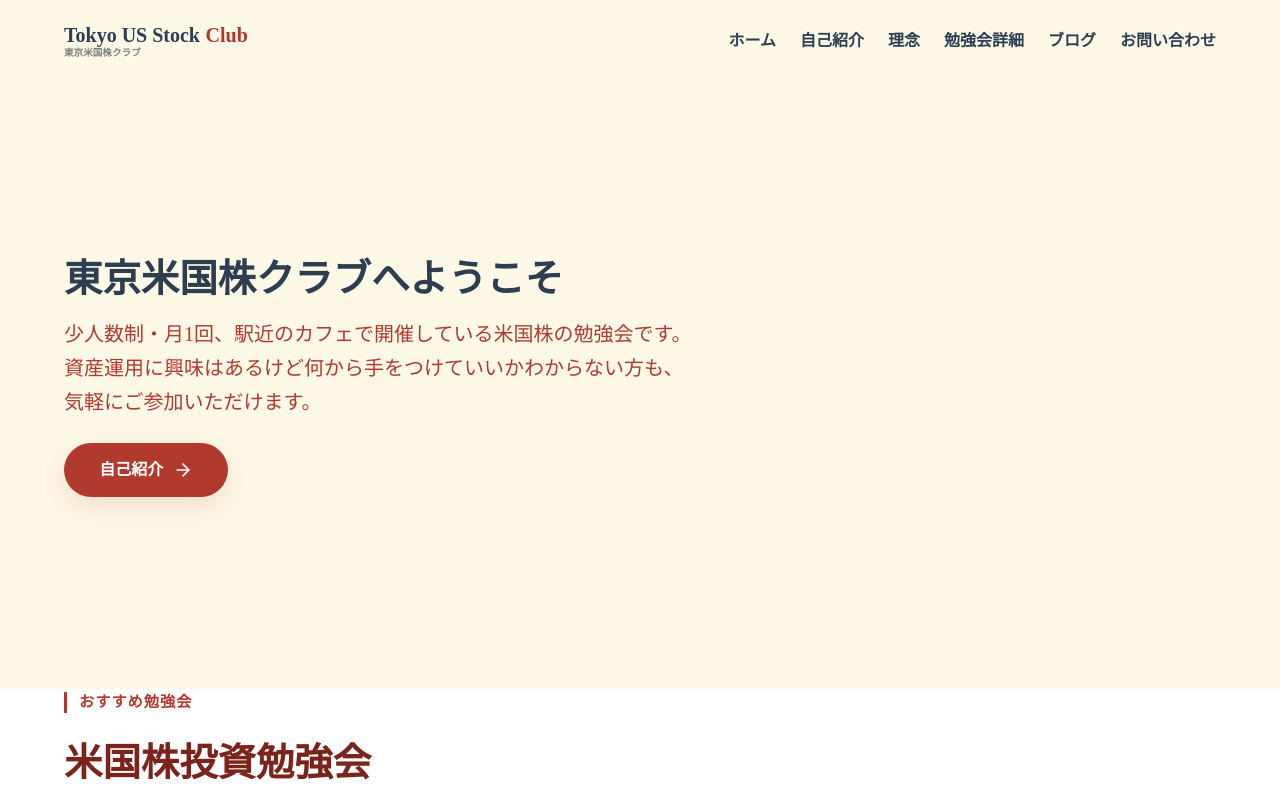
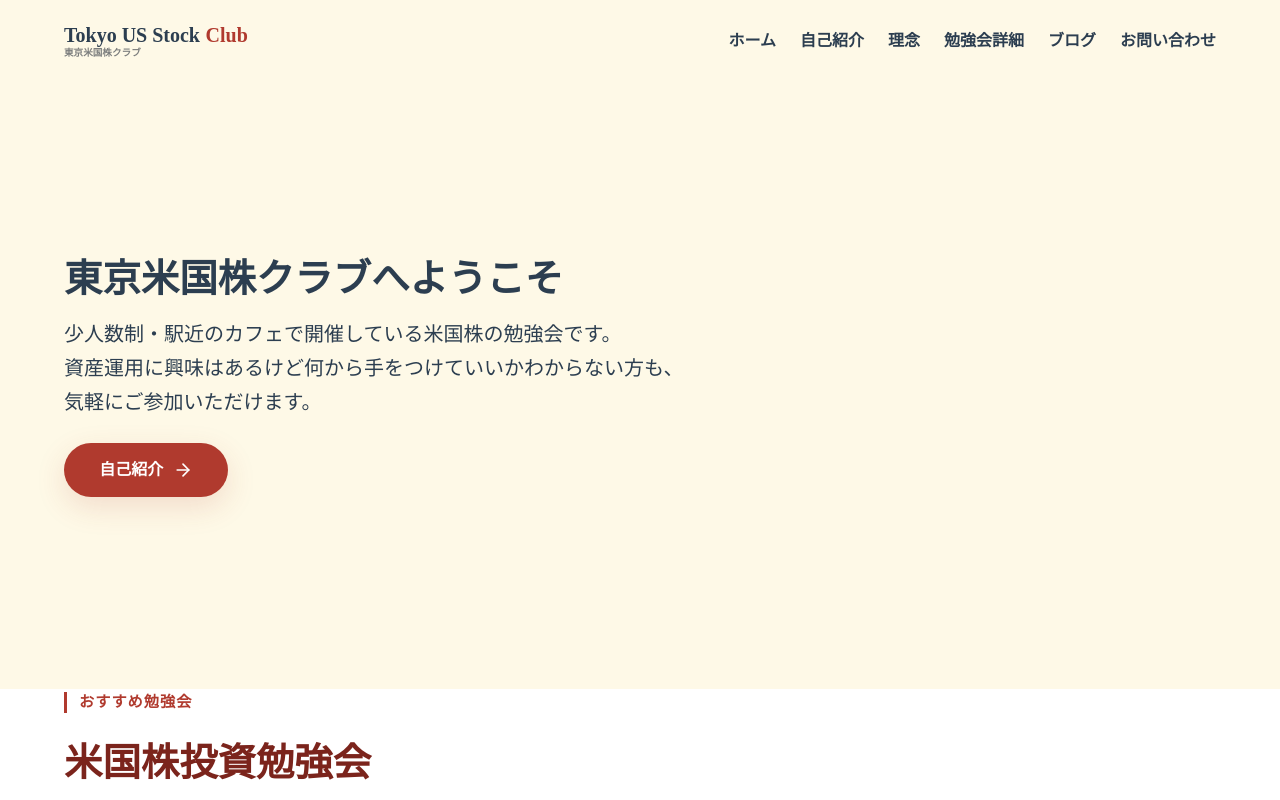
Before and after one commit to yutarotobioka0121-ship-it/tokyo-us-stock-site, a Next.js app: page / in a window 1280 px wide. Built offline with nearby package versions, Linux system fonts and the light colour scheme; no server answers; a web font is replaced by a local one.

Commit message:
fix: ヒーロー「月1回」削除・segment-accent文字色を黒に変更

```diff
--- a/src/app/globals.css
+++ b/src/app/globals.css
@@ -305,7 +305,7 @@ button {
 }
 
 .hero-title .segment-accent .segment {
-  color: var(--primary);
+  color: var(--text-main);
 }
 
 .hero-title .segment-accent {
--- a/src/app/page.tsx
+++ b/src/app/page.tsx
@@ -14,7 +14,7 @@ export default async function Home() {
               <h1 className="hero-title">
                 <span className="segment block-segment">東京米国株クラブへようこそ</span>
                 <span className="segment-accent">
-                  <span className="segment">少人数制・月1回、駅近のカフェで開催している米国株の勉強会です。</span>
+                  <span className="segment">少人数制・駅近のカフェで開催している米国株の勉強会です。</span>
                   <span className="segment">資産運用に興味はあるけど何から手をつけていいかわからない方も、</span>
                   <span className="segment">気軽にご参加いただけます。</span>
                 </span>
```
